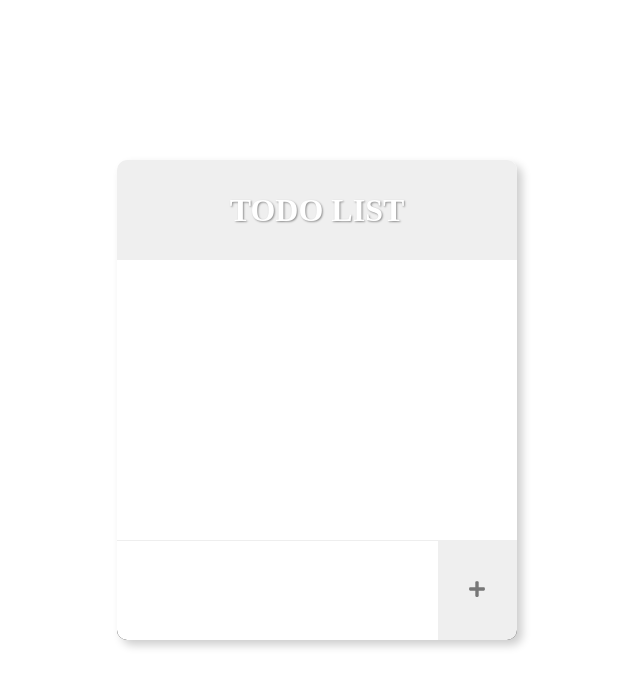
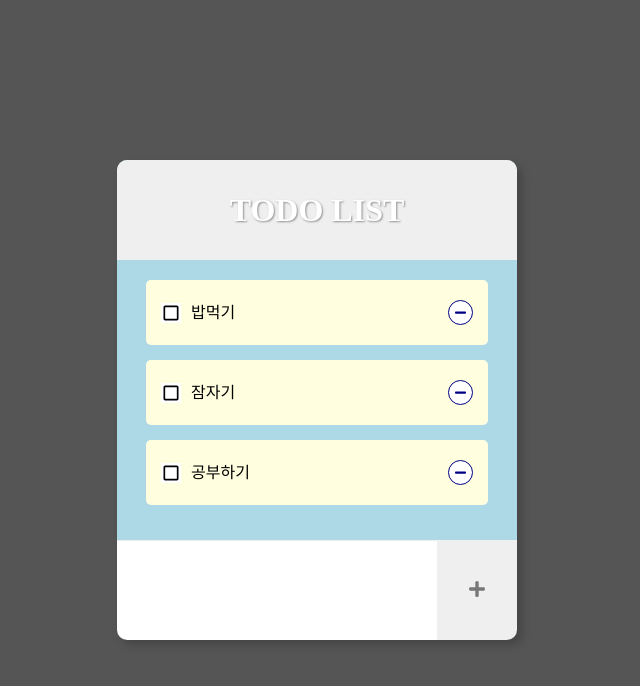
Before and after one commit to thisisyeji/Todo_prac, a React (Create React App) app: page / in a window 1280 px wide. Shown: the top 686 px of the page, without its empty margins (323-963 px from the left). Built offline with nearby package versions, Linux system fonts and the light colour scheme.

Commit message:
Design: 아이콘 추가 및 스타일링

```diff
--- a/src/App.js
+++ b/src/App.js
@@ -33,10 +33,14 @@ footer, header, hgroup, main, menu, nav, section {
 *[hidden] {
     display: none;
 }
+* {
+box-sizing: border-box;
+}
 body {
   line-height: 1;
   width: 100%;
   height: 100vh;
+  background: #555;
 
   display: flex;
 	justify-content: center;
--- a/src/components/TodoInsert.js
+++ b/src/components/TodoInsert.js
@@ -18,6 +18,7 @@ const InputBox = styled.div`
 		border: none;
 		outline: none;
 		border-top: 1px solid #eee;
+		padding: 10px;
 	}
 
 	button {
@@ -27,9 +28,17 @@ const InputBox = styled.div`
 		outline: none;
 		cursor: pointer;
 
+		&:hover {
+			svg {
+				transform: scale(1.1);
+				color: #555;
+			}
+		}
+
 		svg {
 			font-size: 18px;
 			color: #777;
+			transition: 0.2s;
 		}
 	}
 `;
--- a/src/components/TodoList.js
+++ b/src/components/TodoList.js
@@ -1,14 +1,22 @@
 import React from 'react';
 import styled from 'styled-components';
+import TodoListItem from './TodoListItem';
 
 const List = styled.div`
-	height: 300px;
-	background: #fff;
+	width: 100%;
+	height: 100%;
+	background: lightblue;
 	padding: 20px 10px;
+	margin: 0 auto;
+	overflow-y: scroll;
 `;
 
 const TodoList = () => {
-	return <List></List>;
+	return (
+		<List>
+			<TodoListItem />
+		</List>
+	);
 };
 
 export default TodoList;
--- a/src/components/TodoListItem.js
+++ b/src/components/TodoListItem.js
@@ -1,7 +1,94 @@
 import React from 'react';
+import styled from 'styled-components';
+import { FaMinus } from 'react-icons/fa';
+import { MdCheckBoxOutlineBlank } from 'react-icons/md';
+
+const Lists = styled.li`
+	width: 90%;
+	border-radius: 5px;
+	background-color: lightyellow;
+	padding: 20px 15px;
+	margin: 0 auto;
+	margin-bottom: 15px;
+
+	display: flex;
+	justify-content: space-between;
+	align-items: center;
+`;
+
+const DelBtn = styled.button`
+	width: 25px;
+	height: 25px;
+	border-radius: 50%;
+	border: 1px solid navy;
+	background: #fff;
+
+	display: flex;
+	justify-content: center;
+	align-items: center;
+
+	cursor: pointer;
+	transition: 0.3s;
+
+	&:hover {
+		transform: scale(1.1);
+		border-color: tomato;
+
+		svg {
+			color: tomato;
+		}
+	}
+
+	svg {
+		color: navy;
+		transition: 0.3s;
+	}
+`;
+
+const Text = styled.div`
+	display: flex;
+	justify-content: flex-start;
+	align-items: center;
+	gap: 10px;
+
+	svg {
+		background: #fff;
+		font-size: 20px;
+	}
+`;
+
+const todos = [
+	{
+		id: 1,
+		text: '밥먹기',
+	},
+	{
+		id: 2,
+		text: '잠자기',
+	},
+
+	{
+		id: 3,
+		text: '공부하기',
+	},
+];
 
 const TodoListItem = () => {
-	return <div>TodoListItem</div>;
+	return (
+		<ul>
+			{todos.map((todo, index) => (
+				<Lists key={todo.id}>
+					<Text className='text'>
+						<MdCheckBoxOutlineBlank />
+						{todo.text}
+					</Text>
+					<DelBtn key={todo.id}>
+						<FaMinus />
+					</DelBtn>
+				</Lists>
+			))}
+		</ul>
+	);
 };
 
 export default TodoListItem;
--- a/src/components/TodoTemplate.js
+++ b/src/components/TodoTemplate.js
@@ -5,13 +5,13 @@ const TodoHeader = styled.div`
 	position: relative;
 	display: flex;
 	flex-direction: column;
-
 	width: 30vw;
 	min-width: 400px;
 	height: 60vh;
 	border-radius: 10px;
 	overflow: hidden;
 	box-shadow: 5px 5px 10px rgba(0, 0, 0, 0.2);
+	background: lightblue;
 
 	title {
 		height: 100px;
```
